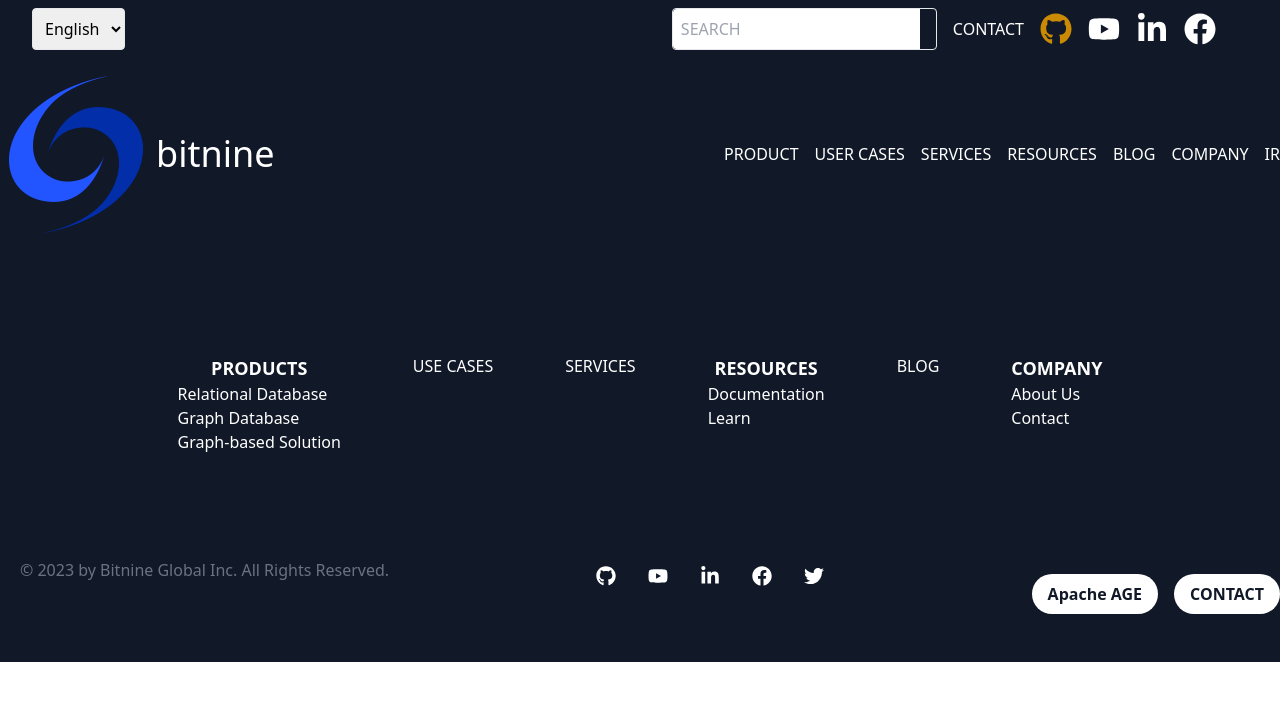
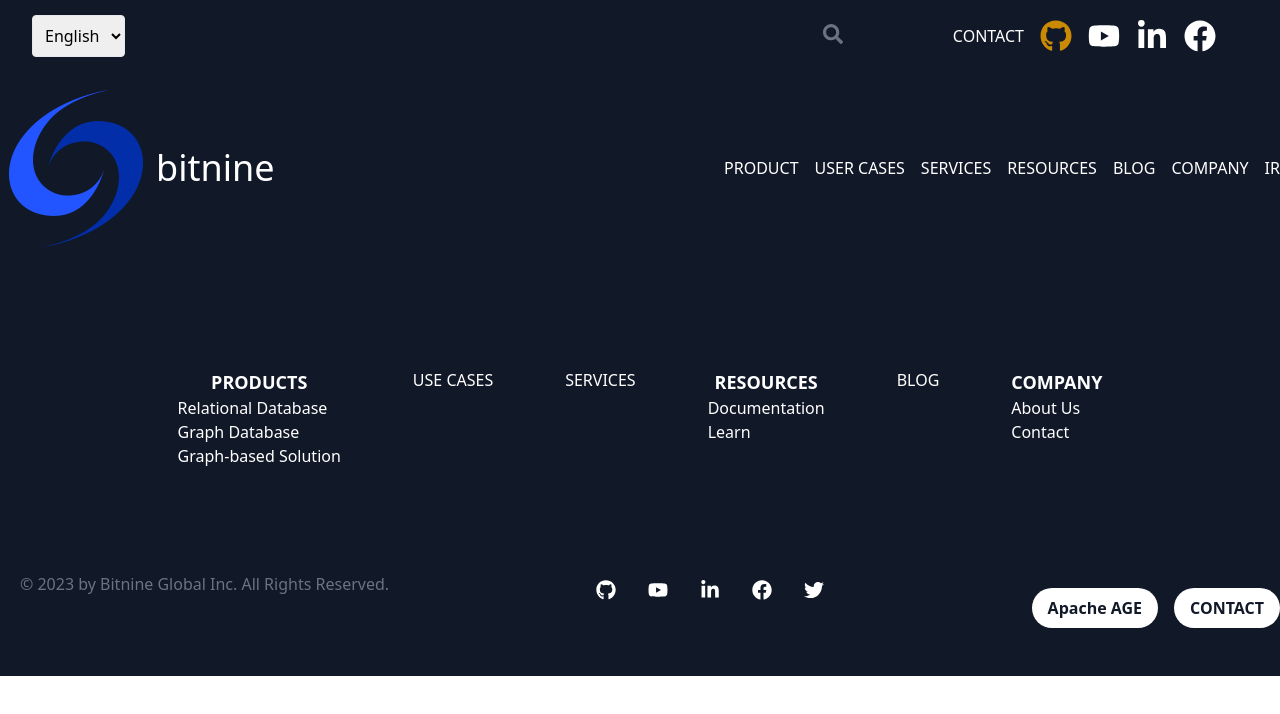
Before and after one commit to EliusCaleb/bitenineassignment, a React (Create React App) app: page / in a window 1280 px wide. Shown: the top 714 px of the page. Built offline with nearby package versions, Linux system fonts and the light colour scheme; some icons are missing.

Commit message:
create search bar component

```diff
--- a/src/App.js
+++ b/src/App.js
@@ -1,14 +1,19 @@
-import React from 'react'
-import TopBar from './components/TopBar';
-import Navbar from './components/Navbar';
-import Footer from './components/Footer';
+import React from "react";
+import TopBar from "./components/TopBar";
+import Navbar from "./components/Navbar";
+import Footer from "./components/Footer";
+import { Routes, Route } from "react-router-dom";
+import Product from "./pages/Product";
 
 function App() {
   return (
-    <div className=''>
-      <TopBar/>
-      <Navbar/>
-      <Footer/>
+    <div className="">
+      <TopBar />
+      <Navbar />
+      <Routes>
+        <Route path="/home" element={<Product />} />
+      </Routes>
+      <Footer />
     </div>
   );
 }
--- /dev/null
+++ b/src/components/SearchBar.jsx
@@ -0,0 +1,39 @@
+import React, { useState } from "react";
+import { FaRegWindowClose, FaSearch } from "react-icons/fa";
+
+const SearchBar = () => {
+  const [isOpen, setIsOpen] = useState(false);
+
+  const toggleSearch = () => {
+    setIsOpen(!isOpen);
+  };
+
+  return (
+    <div className="relative flex items-center justify-center rounded-lg overflow-hidden h-14 w-52 ml-[-40px] mr-30">
+      <input
+        className={`bg-gray-600 px-10 pt-3 rounded-lg h-10 w-52 mt-[-2px] border-none transition-transform transform ${
+          isOpen ? "translate-x-0" : "translate-x-full"
+        }`}
+        type="text"
+        placeholder="SEARCH"
+      />
+      {isOpen ? (
+        <button
+          onClick={toggleSearch}
+          className={`absolute top-4 ml-150 opacity-100 transition-opacity`}
+        >
+          <FaRegWindowClose className="w-7 h-5 text-gray-300  " />
+        </button>
+      ) : (
+        <button
+          onClick={toggleSearch}
+          className={`absolute top-4 ml-150 opacity-100 transition-opacity `}
+        >
+          <FaSearch className="w-5 h-5 text-gray-500" />
+        </button>
+      )}
+    </div>
+  );
+};
+
+export default SearchBar;
--- a/src/components/TopBar.jsx
+++ b/src/components/TopBar.jsx
@@ -4,10 +4,10 @@
     FaGithub,
     FaLinkedinIn,
     FaFacebook,
-    FaSearch,
   } from "react-icons/fa";
 import { PiMediumLogo } from "react-icons/pi";
 import { Link } from "react-router-dom";
+import SearchBar from "./SearchBar";
 
 const TopBar = () => {
   return (
@@ -19,14 +19,8 @@
         </select>
       </div>
       <div className="flex items-center">
-        <div className="flex items-center border rounded">
-          <input
-            type="text"
-            placeholder="SEARCH"
-            className="border-r-0 p-2 rounded-l"
-          />
-          <FaSearch className="p-2" />
-        </div>
+          <SearchBar/>
+
         <div className="ml-4">
           <Link to="/contact" className="text-white hover:text-antiquewhite">
             CONTACT
```
